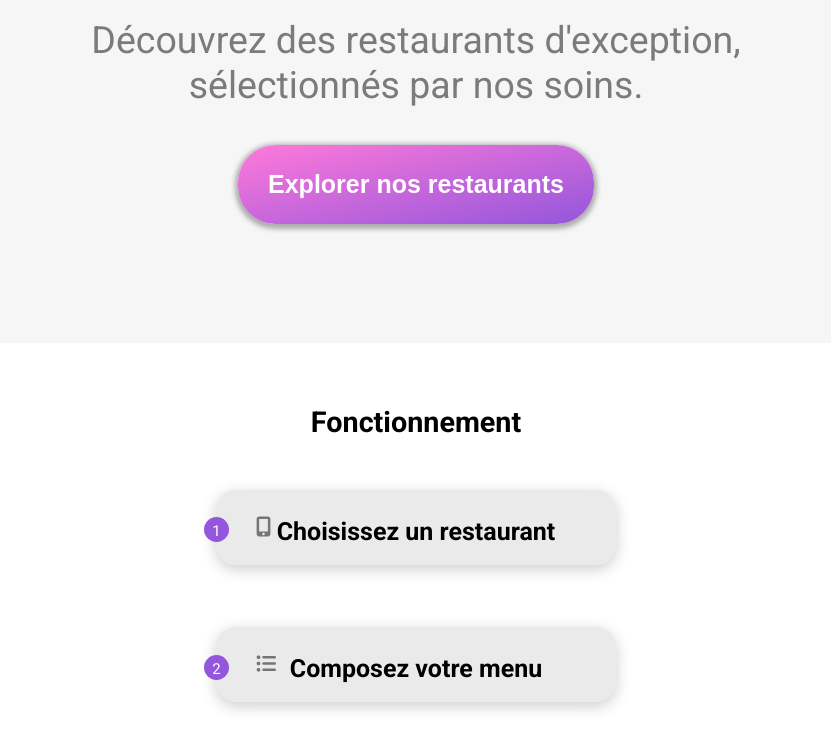
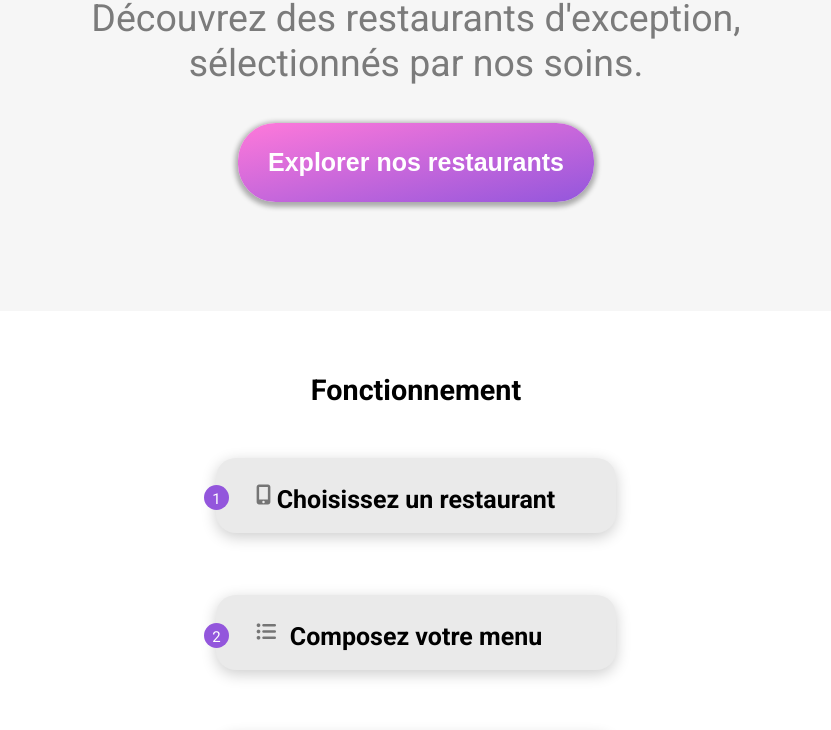
Before and after one commit to steffFrank/Oh_My_Food_Project, a website: page index.html in a window 1280 px wide. Shown: the part 422-1152 px from the top of the page, without its empty margins (224-1055 px from the left). Drawn offline with Linux system fonts and the light colour scheme; a web font is replaced by a local one.

Commit message:
style: Adjust some size to respect the model

```diff
--- a/assets/sass/layout/_principal_main.scss
+++ b/assets/sass/layout/_principal_main.scss
@@ -15,7 +15,7 @@
     @include b(title) {
         font-family: $font-family--text;
         font-weight: bold;
-        margin: 0 0 rem($card-gap) 0;
+        margin: 0 rem($card-gap) rem($card-gap * 0.3) rem($card-gap);
         @include breakpoint(tablet) {
             font-size: rem(40px);
         }
@@ -26,7 +26,7 @@
     @include b(subtitle) {
         margin-bottom: rem(30px);
         color: $clr-text--grey;
-        font-size: rem(16px);
+        font-size: rem(18px);
         @include breakpoint(tablet) {
             font-size: rem(24px);
         }
@@ -35,6 +35,6 @@
         }
     }
     button {
-        margin-bottom: rem(20px);
+        margin-bottom: rem(12px);
     }
 }
```
Also changed, not shown: assets/css/style.css.
